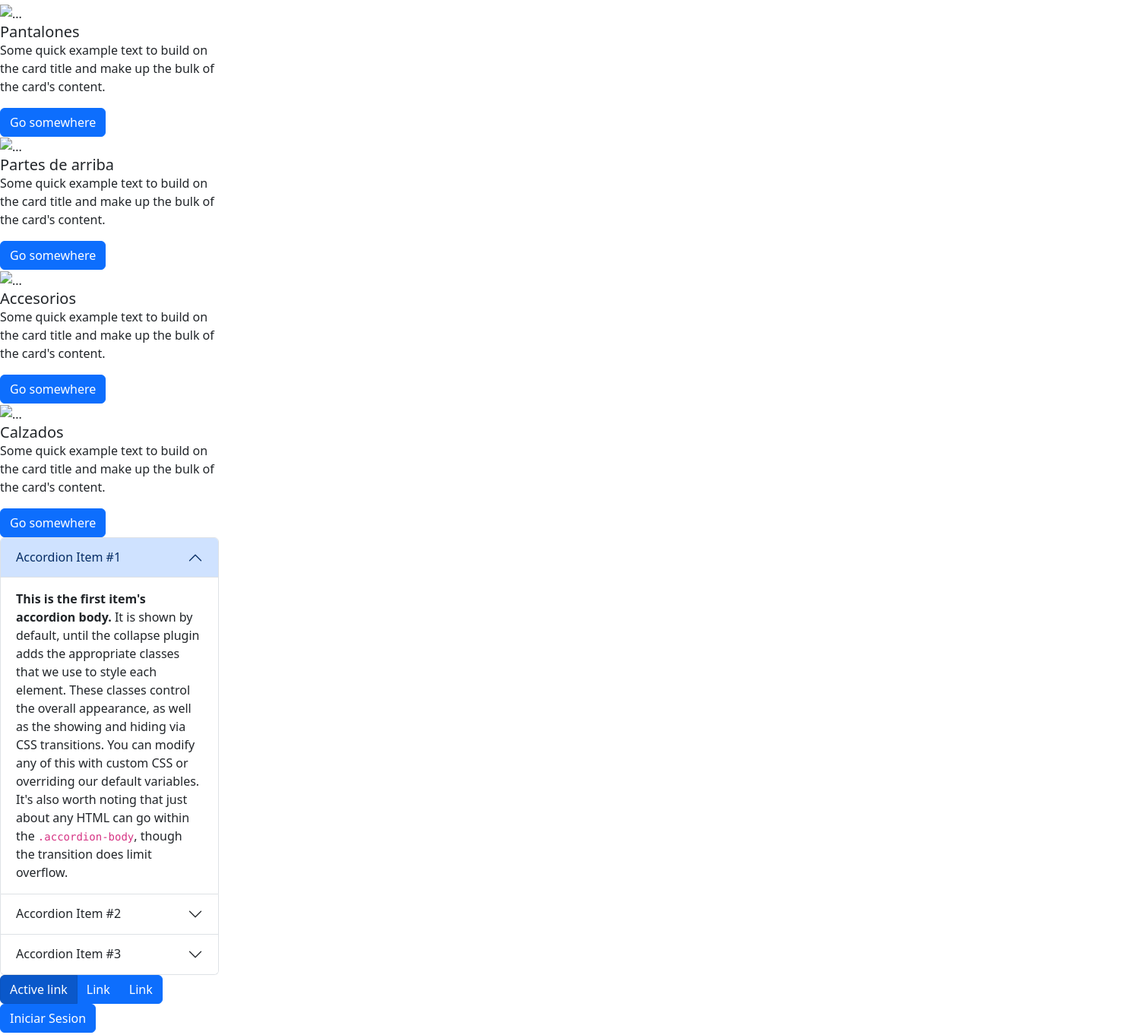
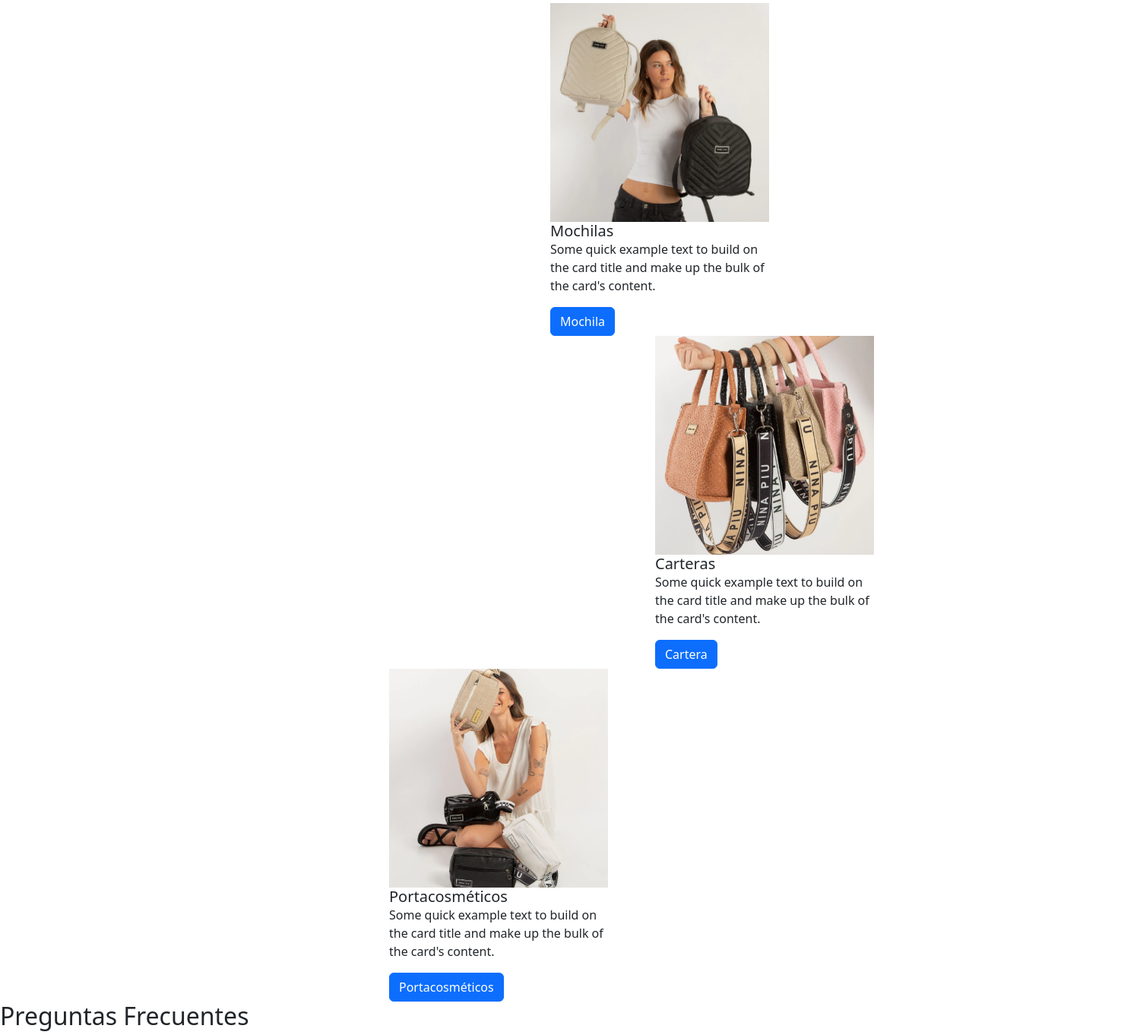
Before and after one commit to AnaDuarte18/Tienda-de-ropa, a website: page index.html in a window 1280 px wide. Shown: the part 723-2085 px from the top of the page at 76% size, 1500 px wide, since content can reach past the window. Drawn offline with nearby package versions, Linux system fonts and the light colour scheme.

Commit message:
Add files via upload

```diff
--- a/estilos/style.css
+++ b/estilos/style.css
@@ -1,5 +1,52 @@
-
 .navbar-brand{
     font-weight: 600;
     font-size:x-large;
 }
+
+.body{
+    display: flex;
+}
+.scrollspyHeading1{
+    display: flex;
+}
+.contenedor{
+    width: 1500px;
+    justify-items: left;
+    padding-left: 40%;
+}
+.contenedor-1{
+    display: flex;
+    position: "relative";
+    align-items: right;
+    justify-content: right;
+    justify-self: light;
+    justify-items: light;
+    align-content: light;
+    height: max-content;
+    width: 500px;
+    border-radius: 10px;
+}
+.contenedor-2{
+    display: flex;
+    position: "relative";
+    align-items: center;
+    justify-content: center;
+    justify-self: center;
+    justify-items: center;
+    align-content: center;
+    height: max-content;
+    width: 500px;
+    border-radius: 10px;
+}
+.contenedor-3{
+    display: flex;
+    position: "relative";
+    align-items: left;
+    justify-content: left;
+    justify-self: left;
+    justify-items: left;
+    align-content: left;
+    height: max-content;
+    width: 500px;
+    border-radius: 10px;
+}
--- a/index.html
+++ b/index.html
@@ -24,10 +24,11 @@
         <a class="nav-link" href="#scrollspyHeading3">Preguntas Frecuentes</a>
       </li>
       <li class="nav-item">
-        <a class="nav-link" href="#scrollspyHeading4">Redes Sociales</a>
+        <a class="nav-link" href="iniciar-sesion.html">Iniciar Sesion</a>
       </li>
     </ul>
 </nav>
+
   <div data-bs-spy="scroll" data-bs-target="#navbar-example2" data-bs-root-margin="0px 0px -40%" data-bs-smooth-scroll="true" class="scrollspy-example bg-body-tertiary p-3 rounded-2" tabindex="0">
   </div>
     <div id="carouselExample" class="carousel slide">
@@ -54,34 +55,39 @@
       <h1>Productos</h1>
     </div>
     <div class="contenedor">
+        <div class="contenedor-1">
             <div class="card1" style="width: 18rem;">
-          <img src="..." class="card-img-top" alt="...">
+                <img src="img/img 4.webp" class="card-img-top" alt="...">
                 <div class="card-body">
-            <h5 class="card-title">Pantalones</h5>
+                <h5 class="card-title">Mochilas</h5>
                 <p class="card-text">Some quick example text to build on the card title and make up the bulk of the card's content.</p>
-            <a href="#" class="btn btn-primary">Go somewhere</a>
+                <a href="https://www.ninapiu.com/mochila/" class="btn btn-primary">Mochila</a>
+                </div>
+            </div>
+        </div>
+        <div class="contenedor-2">
             <div class="card2" style="width: 18rem;">
-          <img src="..." class="card-img-top" alt="...">
+                <img src="img/img 5.webp" class="card-img-top" alt="...">
                 <div class="card-body">
-            <h5 class="card-title">Partes de arriba</h5>
+                <h5 class="card-title">Carteras</h5>
                 <p class="card-text">Some quick example text to build on the card title and make up the bulk of the card's content.</p>
-            <a href="#" class="btn btn-primary">Go somewhere</a>
+                <a href="https://www.ninapiu.com/cartera/" class="btn btn-primary">Cartera</a>
+                </div>
+            </div>
+        </div>
+        <div class="contenedor-3">
             <div class="card3" style="width: 18rem;">
-          <img src="..." class="card-img-top" alt="...">
+                <img src="img/img 6.webp" class="card-img-top" alt="...">
                 <div class="card-body">
-            <h5 class="card-title">Accesorios</h5>
+                <h5 class="card-title">Portacosméticos</h5>
                 <p class="card-text">Some quick example text to build on the card title and make up the bulk of the card's content.</p>
-            <a href="#" class="btn btn-primary">Go somewhere</a>
-        <div class="card4" style="width: 18rem;">
-          <img src="..." class="card-img-top" alt="...">
-          <div class="card-body">
-            <h5 class="card-title">Calzados</h5>
-            <p class="card-text">Some quick example text to build on the card title and make up the bulk of the card's content.</p>
-            <a href="#" class="btn btn-primary">Go somewhere</a>
+                <a href="https://www.ninapiu.com/portacosmeticos/" class="btn btn-primary">Portacosméticos</a>
                 </div>
-        </div></div>
+            </div>
+        </div>
     </div>
     <div class="contenedor-PF">
+        <h2>Preguntas Frecuentes</h2>
         <div class="accordion" id="accordionExample">
         <div class="accordion-item">
         <h2 class="accordion-header">
@@ -94,7 +100,6 @@
             <strong>This is the first item's accordion body.</strong> It is shown by default, until the collapse plugin adds the appropriate classes that we use to style each element. These classes control the overall appearance, as well as the showing and hiding via CSS transitions. You can modify any of this with custom CSS or overriding our default variables. It's also worth noting that just about any HTML can go within the <code>.accordion-body</code>, though the transition does limit overflow.
             </div>
         </div>
-        </div>
         <div class="accordion-item">
         <h2 class="accordion-header">
             <button class="accordion-button collapsed" type="button" data-bs-toggle="collapse" data-bs-target="#collapseTwo" aria-expanded="false" aria-controls="collapseTwo">
@@ -104,7 +109,6 @@
         <div id="collapseTwo" class="accordion-collapse collapse" data-bs-parent="#accordionExample">
             <div class="accordion-body">
             <strong>This is the second item's accordion body.</strong> It is hidden by default, until the collapse plugin adds the appropriate classes that we use to style each element. These classes control the overall appearance, as well as the showing and hiding via CSS transitions. You can modify any of this with custom CSS or overriding our default variables. It's also worth noting that just about any HTML can go within the <code>.accordion-body</code>, though the transition does limit overflow.
-            </div>
             </div>
         </div>
         <div class="accordion-item">
@@ -119,18 +123,16 @@
             </div>
         </div>
     </div>
-    </div>
-        </div>
+
+
+
+    <footer>
         <div class="contenedor-redes">
             <div class="btn-group">
           <a href="#" class="btn btn-primary active" aria-current="page">Active link</a>
           <a href="#" class="btn btn-primary">Link</a>
           <a href="#" class="btn btn-primary">Link</a>
         </div>
-
-    </div>
-    <footer>
-      <a href="iniciar-sesion.html" class="btn btn-primary"> Iniciar Sesion</a>
     </footer>
 </body>
 </html>
--- a/package.json
+++ b/package.json
@@ -1,5 +1,5 @@
 {
-  "dependencies": {
-    "bootstrap": "^5.3.3"
-  }
+    "dependencies": {
+        "bootstrap": "^5.3.3"
+    }
 }
```
Also changed, not shown: iniciar-sesion.html (+7 -6 lines), img/img 4.webp (added), img/img 5.webp (added), img/img 6.webp (added), 1 other file. Lines whose indentation alone changed are shown as unchanged.
